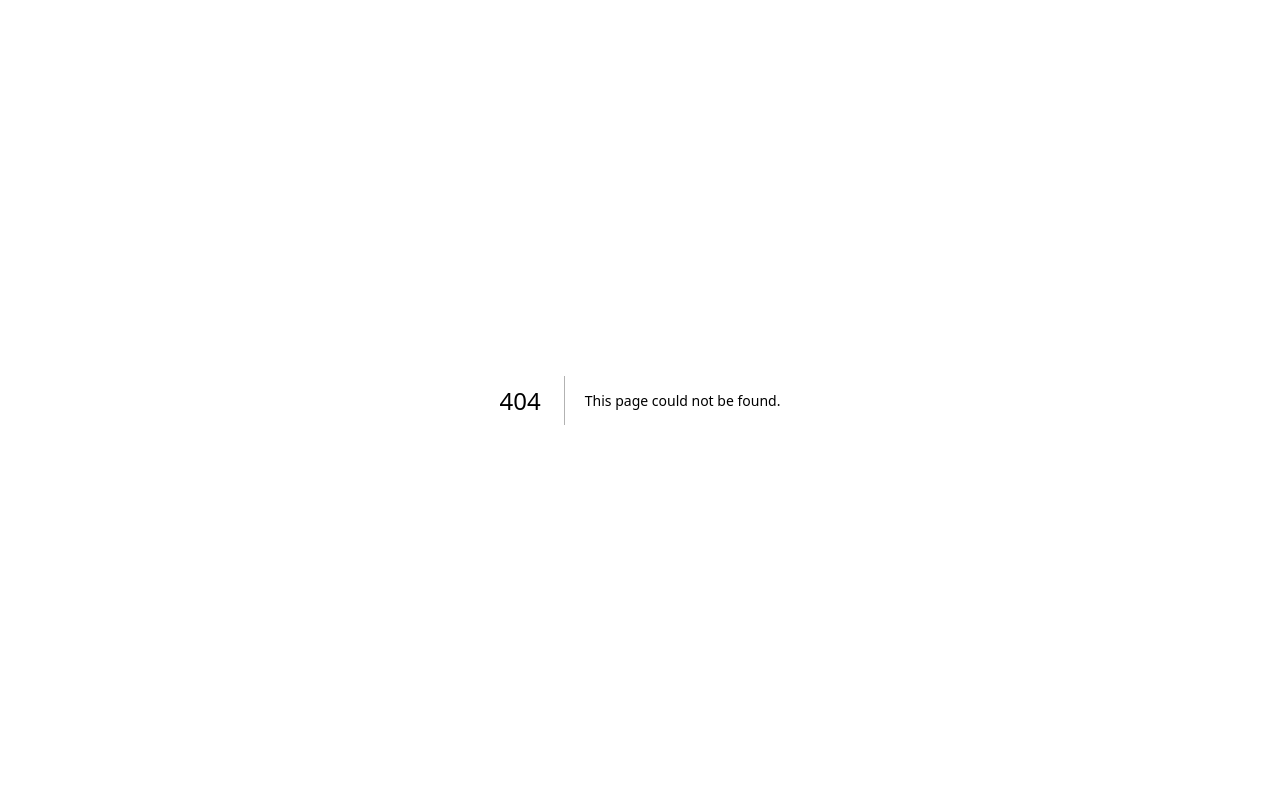
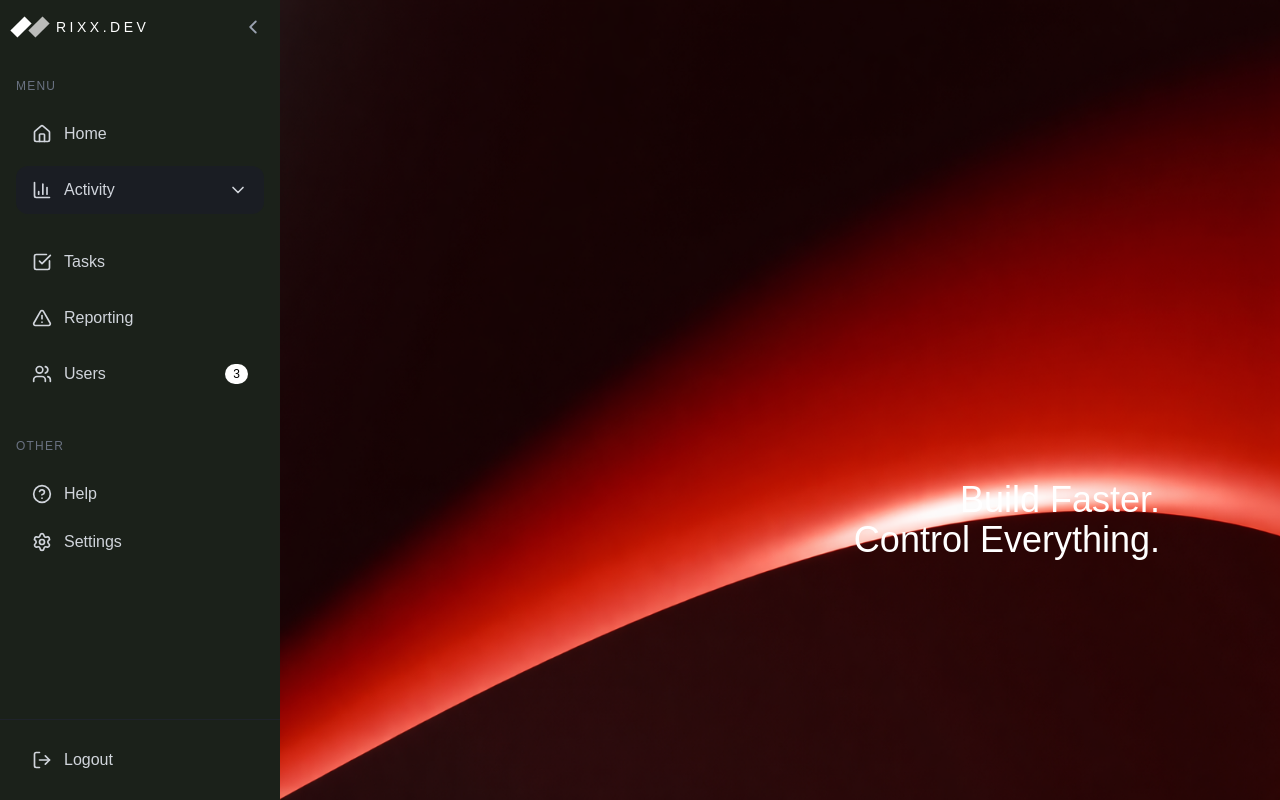
Before and after one commit to dev-rixx/nextjs-ui-collection, a Next.js app: page /sidebar-v1 in a window 1280 px wide. Before the commit this address had no page. Built offline with nearby package versions, Linux system fonts and the light colour scheme.

Commit message:
fix sidebar

```diff
--- /dev/null
+++ b/app/(sidebar)/sidebar-v1/page.tsx
@@ -0,0 +1,223 @@
+"use client";
+
+// Framework-> Nextjs/Reactjs , TypeScript, Tailwind
+
+import { useState } from "react";
+import {
+  Home,
+  BarChart3,
+  CheckSquare,
+  AlertTriangle,
+  Users,
+  HelpCircle,
+  Settings,
+  ChevronDown,
+  ChevronLeft,
+  ChevronRight,
+  LogOut,
+  LayoutDashboard,
+  PieChart,
+  FolderKanban,
+} from "lucide-react";
+import Image from "next/image";
+
+interface SubItem {
+  name: string;
+  icon: React.ReactNode;
+}
+
+export default function Sidebar() {
+  const [collapsed, setCollapsed] = useState(false);
+  const [activityOpen, setActivityOpen] = useState(false);
+
+  const subItems: SubItem[] = [
+    { name: "Overview", icon: <LayoutDashboard size={18} /> },
+    { name: "Analytics", icon: <PieChart size={18} /> },
+    { name: "Projects", icon: <FolderKanban size={18} /> },
+  ];
+
+  return (
+    <div className="flex">
+      <div
+        className={`h-screen bg-[#1B211A] text-gray-300 flex flex-col justify-between transition-all duration-500 ease-in-out ${
+          collapsed ? "w-22.5" : "w-70"
+        }`}
+      >
+        <div className="p-4">
+          <div className="flex items-center justify-between mb-10">
+            <div
+              className={`flex items-center gap-3 transition-all duration-300 ${
+                collapsed ? "opacity-0 w-0 overflow-hidden" : "opacity-100"
+              }`}
+            >
+              <div className="flex items-center gap-2">
+                <div className="w-2.5 h-5 bg-white rotate-45"></div>
+                <div className="w-2.5 h-5 bg-white rotate-45 opacity-70"></div>
+              </div>
+              <span className="text-white text-sm font-medium tracking-[0.25em]">
+                RIXX.DEV
+              </span>
+            </div>
+
+            <button
+              onClick={() => setCollapsed(!collapsed)}
+              className="text-gray-400 hover:text-white transition-colors"
+            >
+              {collapsed ? (
+                <ChevronRight size={22} />
+              ) : (
+                <ChevronLeft size={22} />
+              )}
+            </button>
+          </div>
+
+          {!collapsed && (
+            <p className="text-xs text-gray-500 mb-4 tracking-widest">MENU</p>
+          )}
+
+          <SidebarItem
+            icon={<Home size={20} />}
+            label="Home"
+            collapsed={collapsed}
+          />
+
+          {/* Activity */}
+          <div
+            className="mt-2"
+            onMouseEnter={() => setActivityOpen(true)}
+            onMouseLeave={() => setActivityOpen(false)}
+          >
+            <button
+              onClick={() => setActivityOpen(!activityOpen)}
+              className="flex items-center justify-between w-full bg-[#1a1d23] px-4 py-3 rounded-xl transition-colors hover:bg-[#22262e]"
+            >
+              <div className="flex items-center gap-3">
+                <BarChart3 size={20} />
+                {!collapsed && <span>Activity</span>}
+              </div>
+
+              {!collapsed && (
+                <ChevronDown
+                  size={20}
+                  className={`transition-transform duration-300 ${
+                    activityOpen ? "rotate-180" : ""
+                  }`}
+                />
+              )}
+            </button>
+
+            {/* Submenu */}
+            <div
+              className={`overflow-hidden transition-all duration-300 ${
+                activityOpen && !collapsed
+                  ? "max-h-40 opacity-100"
+                  : "max-h-0 opacity-0"
+              }`}
+            >
+              <div className="ml-8 mt-4 space-y-3">
+                {subItems.map((item) => (
+                  <div
+                    key={item.name}
+                    className="flex items-center gap-3 text-sm hover:text-white cursor-pointer transition-colors"
+                  >
+                    <span className="text-gray-400">{item.icon}</span>
+                    <span>{item.name}</span>
+                  </div>
+                ))}
+              </div>
+            </div>
+          </div>
+
+          {/* Other menu */}
+          <div className="mt-6 space-y-2">
+            <SidebarItem
+              icon={<CheckSquare size={20} />}
+              label="Tasks"
+              collapsed={collapsed}
+            />
+            <SidebarItem
+              icon={<AlertTriangle size={20} />}
+              label="Reporting"
+              collapsed={collapsed}
+            />
+
+            <div className="flex items-center justify-between px-4 py-3 hover:bg-[#1a1d23] rounded-xl cursor-pointer transition-colors">
+              <div className="flex items-center gap-3">
+                <Users size={20} />
+                {!collapsed && "Users"}
+              </div>
+              {!collapsed && (
+                <span className="bg-white text-black text-xs px-2 py-0.5 rounded-full">
+                  3
+                </span>
+              )}
+            </div>
+          </div>
+
+          {!collapsed && (
+            <>
+              <p className="text-xs text-gray-500 mt-10 mb-4 tracking-widest">
+                OTHER
+              </p>
+
+              <SidebarItem
+                icon={<HelpCircle size={20} />}
+                label="Help"
+                collapsed={collapsed}
+              />
+              <SidebarItem
+                icon={<Settings size={20} />}
+                label="Settings"
+                collapsed={collapsed}
+              />
+            </>
+          )}
+        </div>
+
+        {/* LOGOUT */}
+        <div className="p-4 border-t border-[#1f232b]">
+          <button className="flex items-center gap-3 w-full px-4 py-3 rounded-xl hover:bg-[#1a1d23] transition-colors">
+            <LogOut size={20} />
+            {!collapsed && <span>Logout</span>}
+          </button>
+        </div>
+      </div>
+      <div className="flex-1 relative">
+        <Image
+          src="/sidebar/bg.png"
+          alt="background"
+          className="w-full h-full"
+          width={500}
+          height={500}
+        />
+        <div className="text-white absolute bottom-60 right-30 text-4xl font-medium text-right hidden lg:block">
+          <h1>Build Faster.</h1>
+          <h2>Control Everything.</h2>
+        </div>
+      </div>
+    </div>
+  );
+}
+
+function SidebarItem({
+  icon,
+  label,
+  collapsed,
+}: {
+  icon: React.ReactNode;
+  label: string;
+  collapsed: boolean;
+}) {
+  return (
+    <div className="flex items-center gap-3 px-4 py-3 hover:bg-[#1a1d23] rounded-xl cursor-pointer transition-all duration-200">
+      {icon}
+      <span
+        className={`transition-all duration-300 ${
+          collapsed ? "opacity-0 w-0 overflow-hidden" : "opacity-100"
+        }`}
+      >
+        {label}
+      </span>
+    </div>
+  );
+}
```
Also changed, not shown: public/sidebar/bg.png (added).
